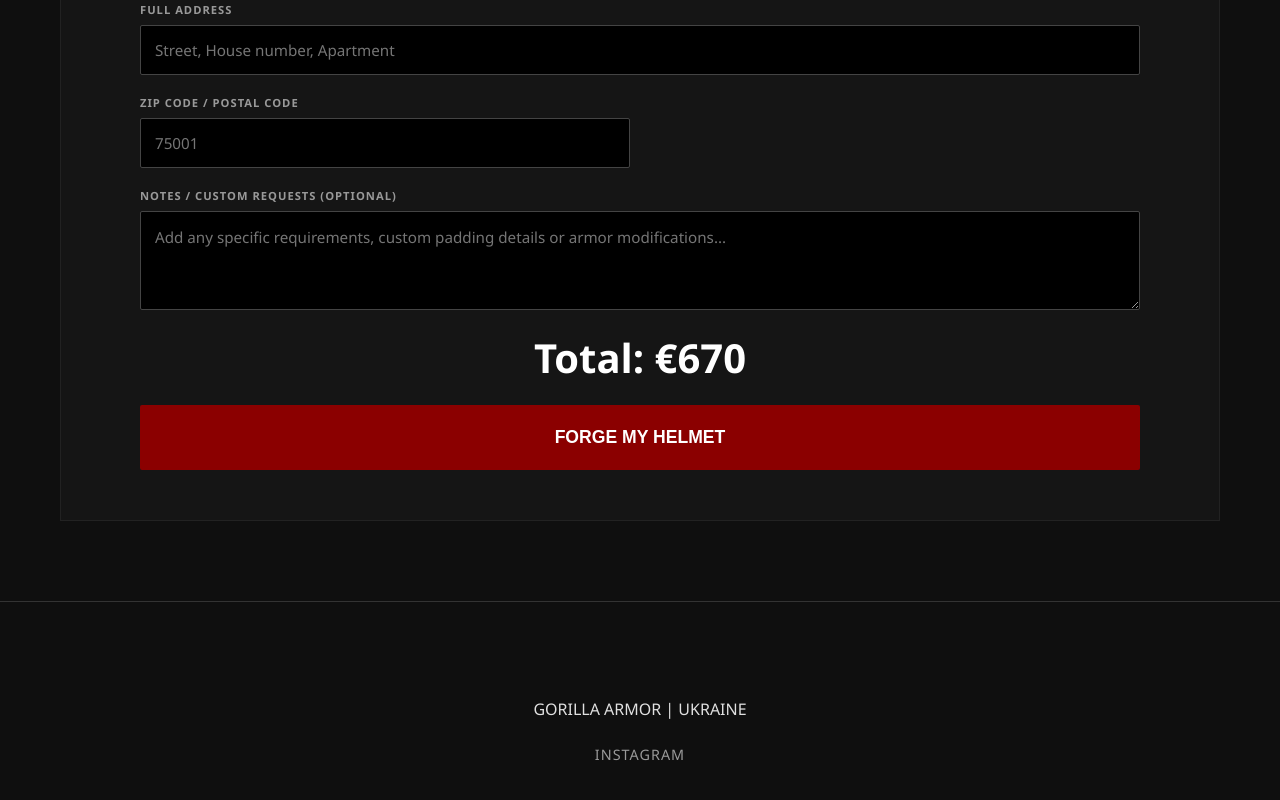
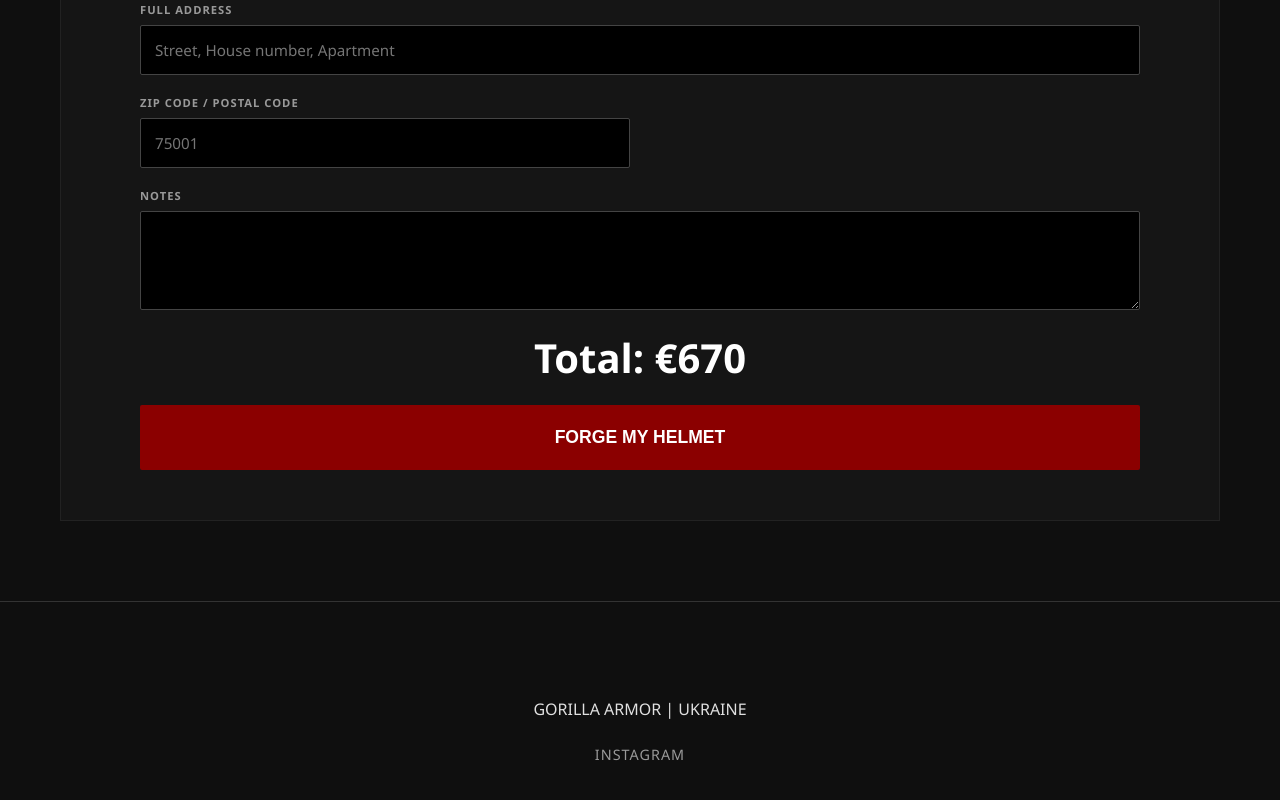
Before and after one commit to Sadovenko555/gorilla-armor-l, a React (Vite) app: page / in a window 1280 px wide. Shown: the part 3199-3999 px from the top of the page. Built offline with nearby package versions, Linux system fonts and the light colour scheme.

Commit message:
Update Calculator.jsx

```diff
--- a/src/components/Calculator.jsx
+++ b/src/components/Calculator.jsx
@@ -437,11 +437,11 @@ const Calculator = () => {
             </div>
 
             <div className="input-group full-width">
-              <label>Notes / Custom Requests (Optional)</label>
+              <label>Notes</label>
               <textarea
                 className="calc-input text-area-input"
                 rows="3"
-                placeholder="Add any specific requirements, custom padding details or armor modifications..."
+                placeholder=""
                 value={notes}
                 onChange={(e) => setNotes(e.target.value)}
               />
```
